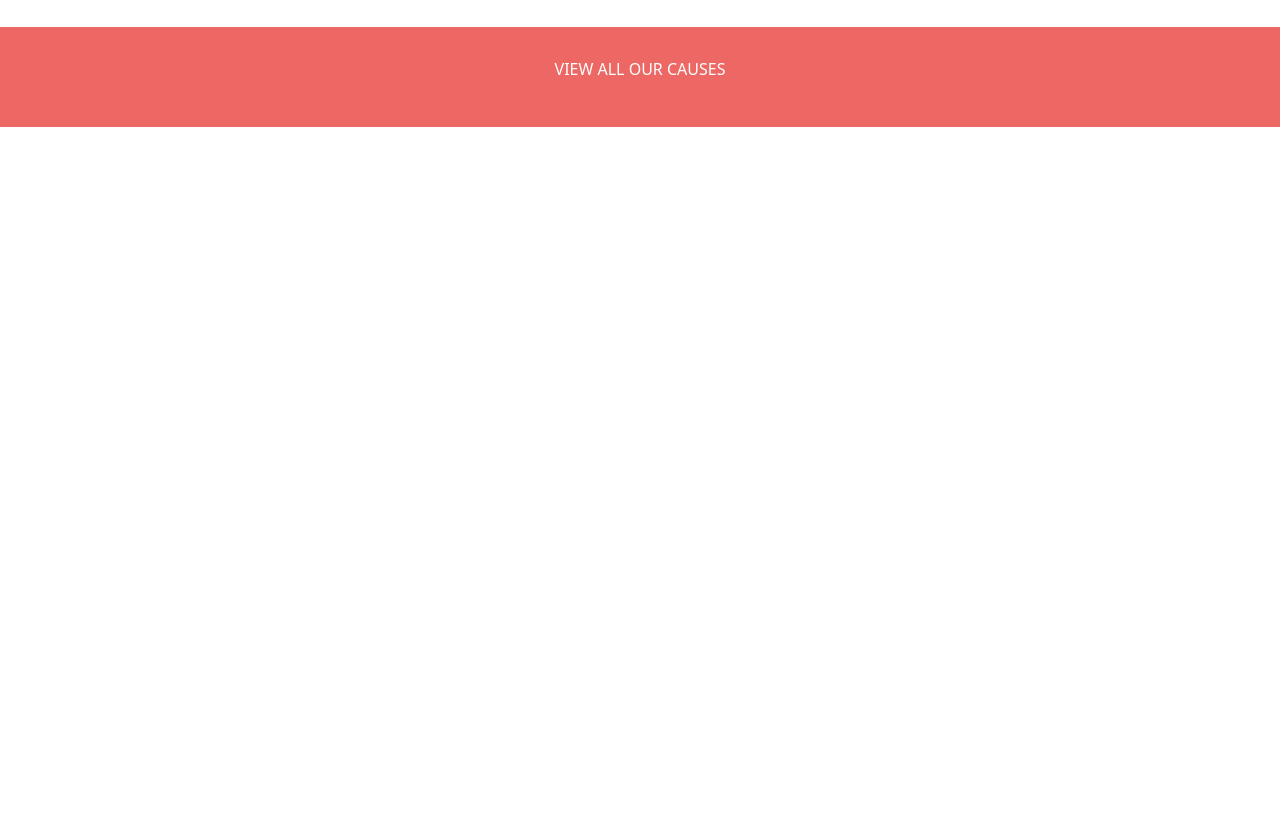
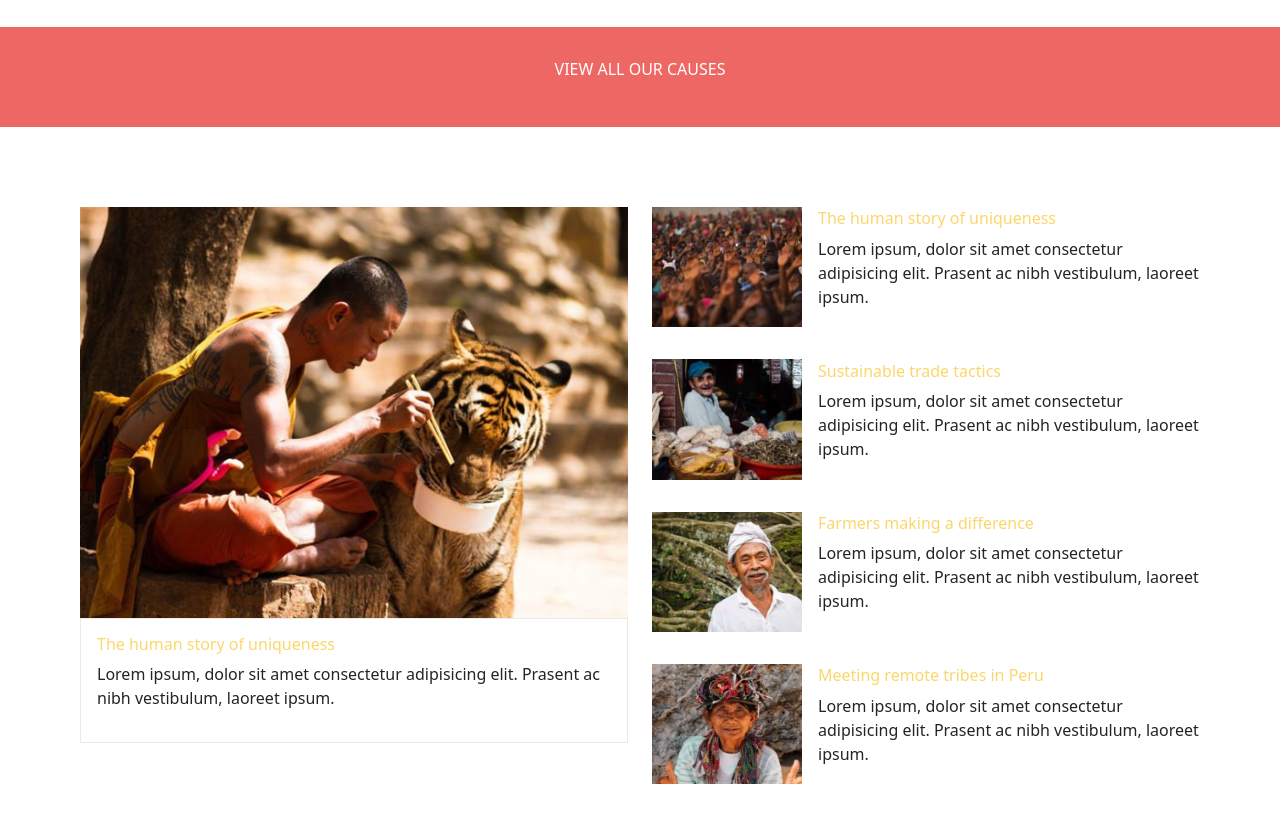
Before and after one commit to palumbolorenzo/proj-html-vuejs, a Vue app: page / in a window 1280 px wide. Shown: the part 2580-3403 px from the top of the page. Before the commit the page ends 2707 px from the top, so only its background shows below. Built offline with nearby package versions, Linux system fonts and the light colour scheme.

Commit message:
doing main

```diff
--- a/src/components/MainPage.vue
+++ b/src/components/MainPage.vue
@@ -89,6 +89,55 @@
     <div class="fourth">
         <div>
             <p class="text-uppercase text-white central">view all our causes</p>
+        </div>
+    </div>
+
+    <div class="fifth">
+        <div class="fifth-container row row-cols-2">
+            <div class="fifth-left col">
+                <div class="big-pic">
+                    <img src="@/img/photo-1444213007800-cff19e1677ac-600x450.jpg" alt="">
+                </div>
+                <div class="description">
+                    <div class="contact-desc">
+                        <h6>The human story of uniqueness</h6>
+                        <p>Lorem ipsum, dolor sit amet consectetur adipisicing elit. Prasent ac nibh vestibulum, laoreet ipsum.</p>
+                    </div>
+                </div>
+            </div>
+
+            <div class="fifth-right col">
+                <div class="contacts">
+                    <div class="contact">
+                        <img src="@/img/photo-1444664597500-035db93e2323-177x142.jpg" class="img-fluid">
+                        <div class="contact-desc">
+                            <h6>The human story of uniqueness</h6>
+                            <p>Lorem ipsum, dolor sit amet consectetur adipisicing elit. Prasent ac nibh vestibulum, laoreet ipsum.</p>
+                        </div>
+                    </div>
+                    <div class="contact">
+                        <img src="@/img/photo-1447430617419-95715602278e-177x142.jpg" class="img-fluid">
+                        <div class="contact-desc">
+                            <h6>Sustainable trade tactics</h6>
+                            <p>Lorem ipsum, dolor sit amet consectetur adipisicing elit. Prasent ac nibh vestibulum, laoreet ipsum.</p>
+                        </div>
+                    </div>
+                    <div class="contact">
+                        <img src="@/img/photo-1460230525622-630fe3294cd7-177x142.jpg" class="img-fluid">
+                        <div class="contact-desc">
+                            <h6>Farmers making a difference</h6>
+                            <p>Lorem ipsum, dolor sit amet consectetur adipisicing elit. Prasent ac nibh vestibulum, laoreet ipsum.</p>
+                        </div>
+                    </div>
+                    <div class="contact">
+                        <img src="@/img/photo-1460600421604-5e138c208b9c-177x142.jpg" class="img-fluid">
+                        <div class="contact-desc">
+                            <h6>Meeting remote tribes in Peru</h6>
+                            <p>Lorem ipsum, dolor sit amet consectetur adipisicing elit. Prasent ac nibh vestibulum, laoreet ipsum.</p>
+                        </div>
+                    </div>
+                </div>
+            </div>
         </div>
     </div>
   </div>
@@ -233,4 +282,35 @@ name: 'MainPage',
     align-items: center;
     justify-content: center;
 }
+
+.fifth-container {
+    padding: 5rem;
+    display: flex;
+    justify-content: center;
+}
+
+.description {
+    padding: 1rem;
+    border: 1px solid #EBEAEA;
+}
+
+.contacts {
+    display: flex;
+    flex-direction: column;
+    gap: 2rem;
+}
+
+.contact {
+    display: flex;
+    align-items: center;
+    gap: 1rem;
+}
+
+.contact img {
+    width: 150px;
+}
+
+.contact-desc h6 {
+    color: #FCD66C;
+}
 </style>
```
